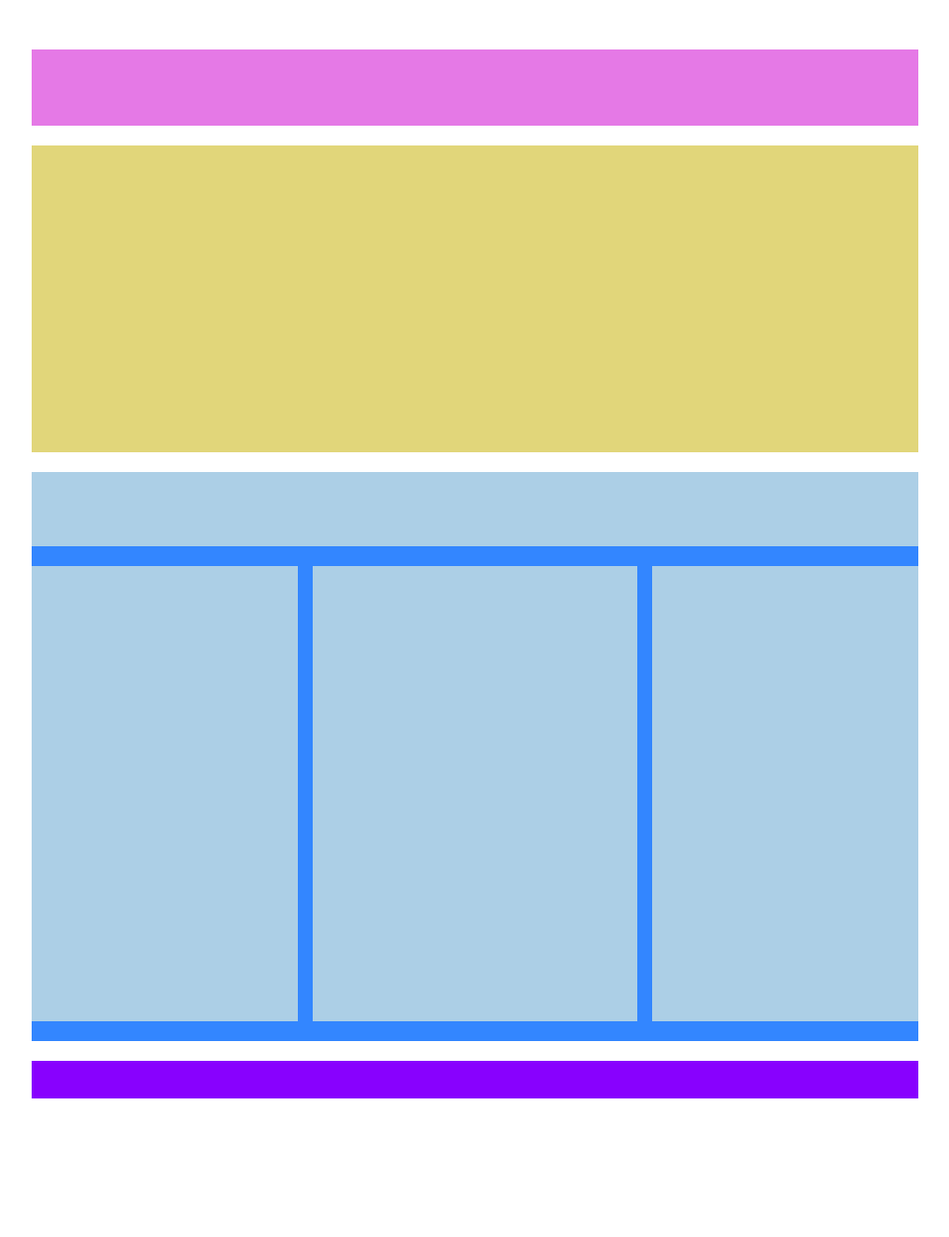
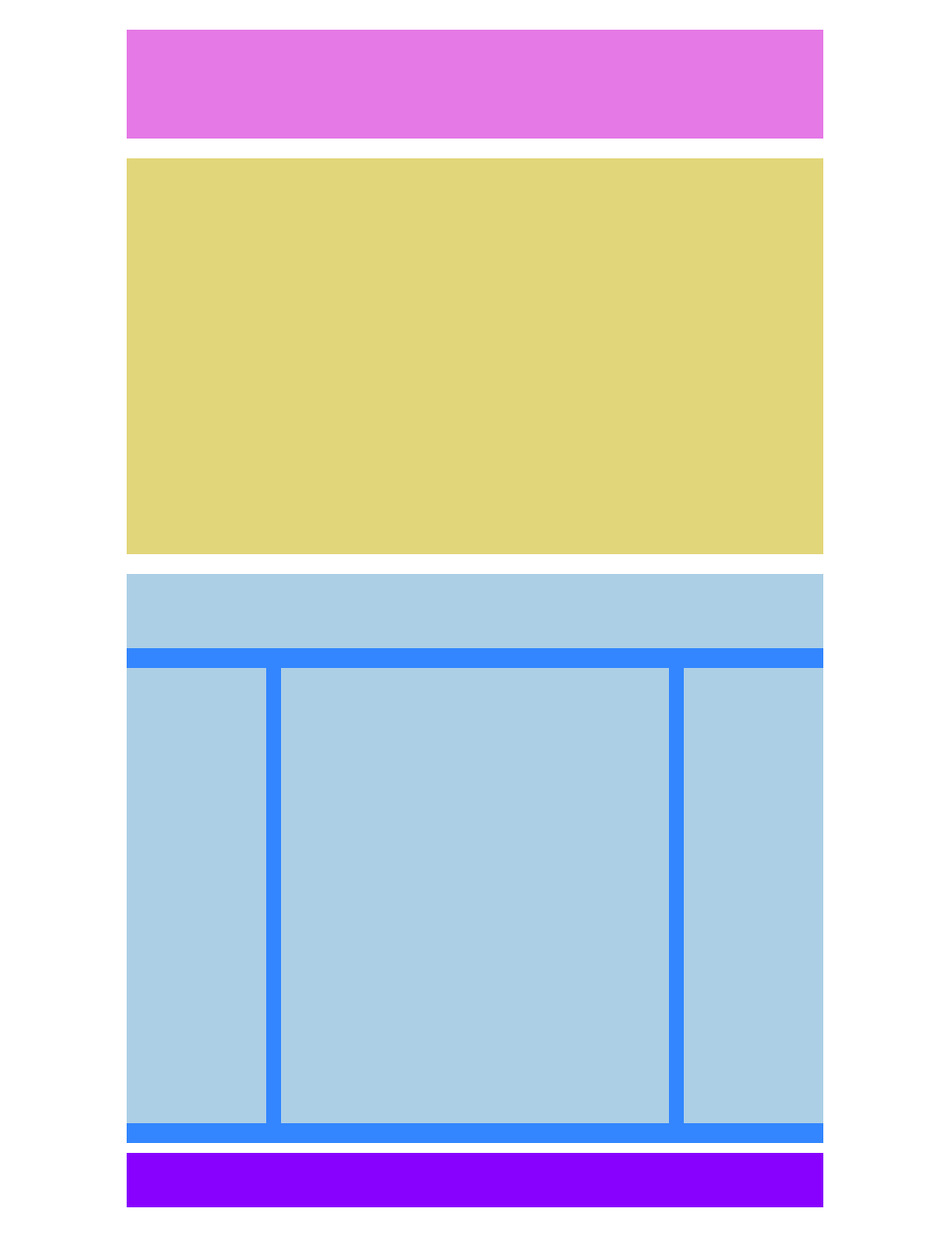
Before and after one commit to MatteoLiberati/htmlcss-struttura-wp, a plain HTML site: page index.html in a window 1280 px wide. Shown: the whole page at 99% size, without its empty margins (160-1119 px from the left). Before the commit the page ends 1160 px from the top, so only its background shows below. Drawn offline with Linux system fonts and the light colour scheme.

Commit message:
complete layout

```diff
--- a/css/style.css
+++ b/css/style.css
@@ -14,18 +14,18 @@
 
 /* MACROAREA */
 body{
-    margin: 50px 0;
+    margin: 30px 0;
 }
 
 /* GENERAL CONTAINER */
 .container{
-    width:70%;
+    width: 55%;
     margin:auto;
 }
 
 /* HEADER */
 header{
-    min-height: 77px;
+    min-height: 110px;
     margin-bottom: 20px;
     background-color: #e579e6;
 }
@@ -33,14 +33,14 @@ header{
 /* MAIN */
 /* PICTURE SECTION */
 .picture-section{
-    min-height: 310px;
+    min-height: 400px;
     margin-bottom: 20px;
     background-color: #e1d67a;
 }
 
 /* CONTENT SECTION */
 .content-section{
-    margin-bottom: 20px;
+    margin-bottom: 10px;
     background-color: #3386ff;
 }
 
@@ -54,7 +54,7 @@ header{
 
 .content-left,
 .content-right{
-    width:30%;
+    width:20%;
     min-height: 460px;
     float:left;
     margin-bottom: 20px;
@@ -62,7 +62,7 @@ header{
 }
 
 .content-centre{
-    width: calc(100% - 30% - 30% - 15px - 15px);
+    width: calc(100% - 20% - 20% - 15px - 15px);
     min-height: 460px;
     float:left;
     margin:0 15px 20px;
@@ -71,7 +71,7 @@ header{
 
 /* FOOTER */
 footer{
-    min-height: 38px;
+    min-height: 55px;
     margin-bottom: 20px;
     background-color: #8801fe;
 }
```
